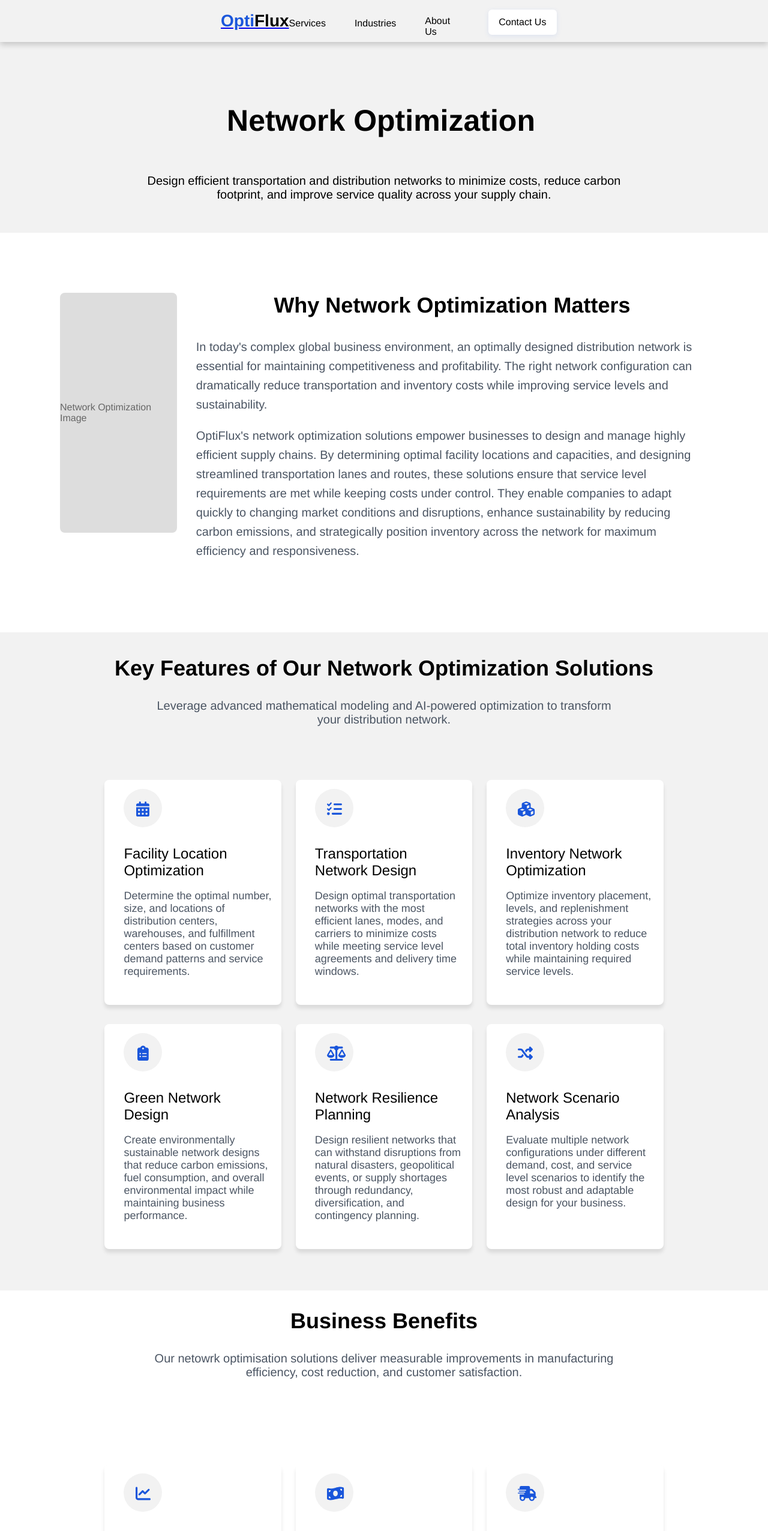
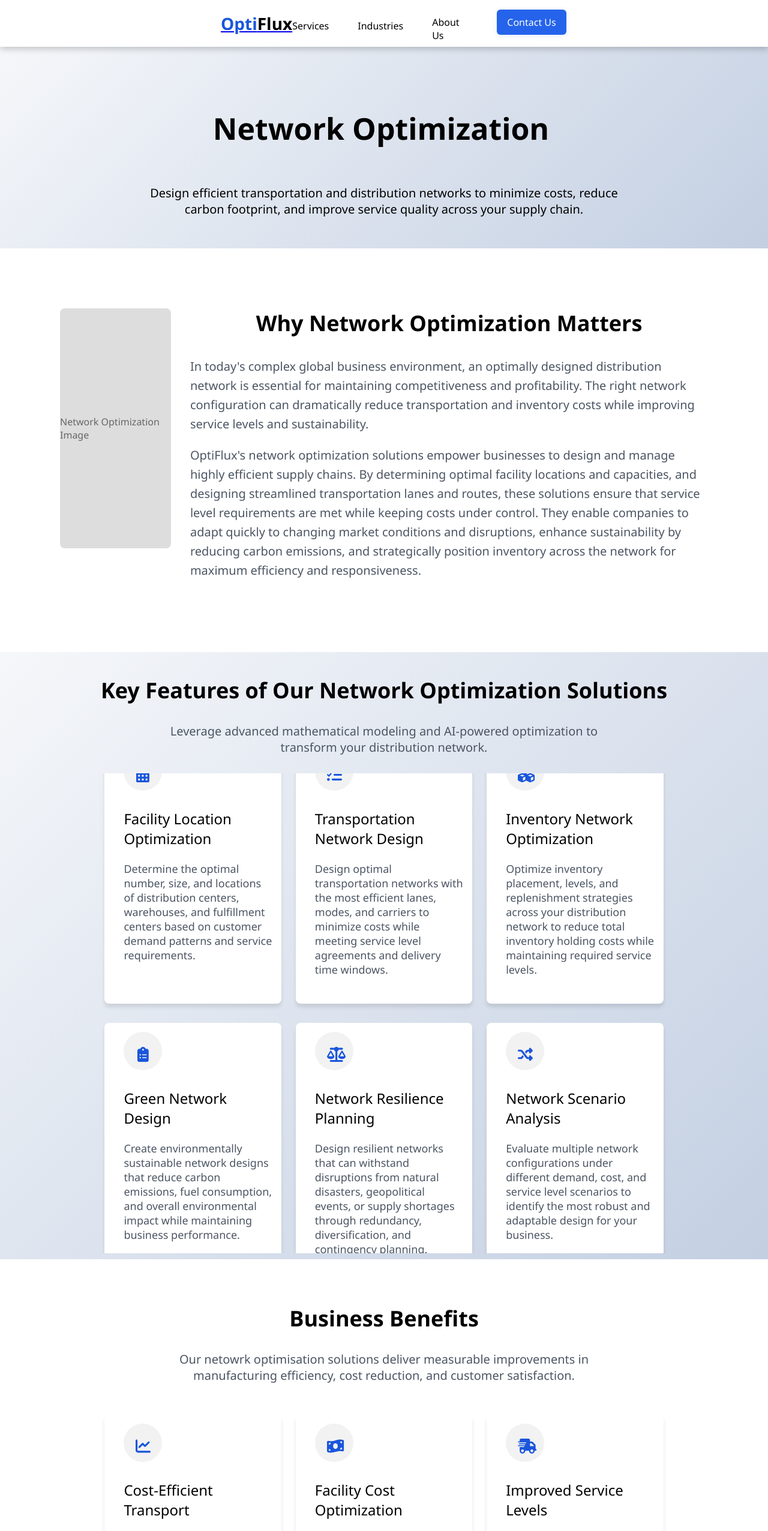
Before and after one commit to dakshitapokharna/OptiFlux-main, a React (Create React App) app: page /OptiFlux/Network-Optimization in a window 1280 px wide. Shown: the top 2552 px of the page at 60% size. Built offline with nearby package versions, Linux system fonts and the light colour scheme.

Commit message:
adjusteed gap

```diff
--- a/src/pages/Netopti.js
+++ b/src/pages/Netopti.js
@@ -60,7 +60,7 @@ const Prodplan = ({ onContactClick }) => {
             to transform your distribution network.
           </p>
 
-          <div className="fe-container2">
+          <div className="fe-container4">
             <div className="fe-up">
               <div className="fe-box">
                 <div className="col">
@@ -166,6 +166,7 @@ const Prodplan = ({ onContactClick }) => {
         </div>
       </div>
       </div>
+      <br /><br />
       <div className="sectiontext" id="industries">
         <div className="industries">
           <h2 className="heading">Business Benefits</h2>
@@ -175,7 +176,7 @@ const Prodplan = ({ onContactClick }) => {
             satisfaction.
           </p>
 
-          <div className="fe-container2">
+          <div className="fe-container4">
             <div className="fe-up">
               <div className="fe-box">
                 <div className="col">
--- a/src/pages/Prodplan.js
+++ b/src/pages/Prodplan.js
@@ -62,7 +62,7 @@ const Prodplan = ({ onContactClick }) => {
               Leverage advanced mathematical modeling and AI-powered
               optimization to transform your production operations.
             </p>
-            <div className="fe-container2">
+            <div className="fe-container4">
               <div className="fe-up">
                 <div className="fe-box">
                   <div className="col">
@@ -175,7 +175,7 @@ const Prodplan = ({ onContactClick }) => {
             manufacturing efficiency, cost reduction, and customer satisfaction.
           </p>
 
-          <div className="fe-container2">
+          <div className="fe-container4">
             <div className="fe-up">
               <div className="fe-box">
                 <div className="col">
--- a/src/pages/Resallo.js
+++ b/src/pages/Resallo.js
@@ -53,7 +53,7 @@ const Resallo = ({ onContactClick }) => {
               organization
             </p>
 
-            <div className="fe-container2">
+            <div className="fe-container4">
               <div className="fe-up">
                 <div className="fe-box">
                   <div className="col">
--- a/src/pages/SCO.js
+++ b/src/pages/SCO.js
@@ -49,7 +49,7 @@ const SCO = ({ onContactClick }) => {
             supply chain operations
           </p>
 
-          <div className="fe-container2">
+          <div className="fe-container4">
             <div className="fe-up">
               <div className="fe-box">
                 <div className="col">
@@ -194,7 +194,7 @@ const SCO = ({ onContactClick }) => {
                   product availability.
                 </p>
                 <br />
-                <br />
+
                 <p className="learnmore">
                   <a href="#" className="learnmorelink">
                     Read case study
--- a/src/pages/Worksched.js
+++ b/src/pages/Worksched.js
@@ -58,7 +58,7 @@ const Worksched = ({ onContactClick }) => {
             workforce management practices.
           </p>
 
-          <div className="fe-container2">
+          <div className="fe-container4">
             <div className="fe-up">
               <div className="fe-box">
                 <div className="col">
@@ -172,7 +172,7 @@ const Worksched = ({ onContactClick }) => {
             satisfaction.
           </p>
 
-          <div className="fe-container2">
+          <div className="fe-container4">
             <div className="fe-up">
               <div className="fe-box">
                 <div className="col">
--- a/src/styles/About.css
+++ b/src/styles/About.css
@@ -30,7 +30,7 @@
   padding: 2rem 1rem;
 }
 .mvv {
-  background-color: #f2f2f2;
+  background: linear-gradient(135deg, #f5f7fa 0%, #c3cfe2 100%);
 }
 
 .mv-grid {
@@ -108,7 +108,7 @@
 }
 .careers-section {
   padding: 60px 20px;
-  background: #f2f2f2;
+  background: linear-gradient(135deg, #f5f7fa 0%, #c3cfe2 100%);
   font-family: "Inter", sans-serif;
   color: #1a1a1a;
 }
@@ -121,13 +121,13 @@
 
 .careers-header h1 {
   font-size: 2.8rem;
-  color: #2c2c54;
+  color: #000000;
   margin-bottom: 12px;
 }
 
 .careers-header .subtitle {
   font-size: 1.2rem;
-  color: #4b4b7e;
+  color: #252525;
 }
 
 .careers-content {
--- a/src/styles/Home.css
+++ b/src/styles/Home.css
@@ -1,6 +1,6 @@
 .c-up {
   padding: 2rem 2rem 2rem 2rem;
-  background: #f2f2f2;
+  background: linear-gradient(135deg, #f5f7fa 0%, #c3cfe2 100%);
   height: auto;
   justify-content: space-between;
   overflow: hidden;
@@ -41,7 +41,7 @@
   width: 200px;
   border-radius: 5px;
   height: 40px;
-  border: 1px solid rgb(255, 255, 255);
+  border: 1px solid #1a56db;
   font-size: 1rem;
   transition: transform 0.2s ease, box-shadow 0.2s ease;
 }
@@ -142,7 +142,7 @@ h2 {
 
 .fe-heading3 {
   font-size: 1.5rem;
-  font-weight: 500;
+  font-weight: bold;
   color: #1a56db;
 }
 .learnmorelink {
@@ -220,11 +220,11 @@ h2 {
   gap: 2rem;
 }
 .industries-section {
-  background: #f2f2f2;
+  background: linear-gradient(135deg, #f5f7fa 0%, #c3cfe2 100%);
   padding: 10px;
 }
 .fe-container2 {
-  height: 900px;
+  height: 550px;
   width: 100%;
   display: flex;
   align-items: center;
@@ -234,7 +234,17 @@ h2 {
   overflow: hidden;
   gap: 2rem;
 }
-
+.fe-container4 {
+  height: 800px;
+  width: 100%;
+  display: flex;
+  align-items: center;
+  justify-content: center;
+  flex-direction: column;
+  /* padding-top: 4vh; */
+  overflow: hidden;
+  gap: 2rem;
+}
 .About {
   display: flex;
   padding: 100px;
@@ -257,7 +267,7 @@ h2 {
 }
 
 .lastsection {
-  background: #f2f2f2;
+  background: linear-gradient(135deg, #f5f7fa 0%, #c3cfe2 100%);
   padding: 100px 20px 100px 20px;
   display: flex;
   flex-direction: column;
--- a/src/styles/Navbar.css
+++ b/src/styles/Navbar.css
@@ -10,14 +10,13 @@
 }
 .nav-wrapper {
   position: relative;
-
- background-color: #F2F2F2;
+  background-color: white;
   box-shadow: 0 4px 10px rgba(0, 0, 0, 0.2);
   padding: 0.5rem 0rem;
   z-index: 1000;
 }
 .navbar {
-  background-color: #F2F2F2;
+  background-color: white;
   display: flex;
   justify-content: space-between;
   align-items: center;
@@ -74,8 +73,8 @@ a.nav-link{
   color: black;
 }
 .contact {
-  background-color: #ffffff;
-  color: #000000;
+  background-color: #2563eb;
+  color: #ffffff;
 
   width: 130px;
   margin-top: 0rem;
@@ -85,7 +84,7 @@ a.nav-link{
   border: 1px grey;
   font-size: 1rem;
   box-shadow: 0 2px 8px rgba(37, 99, 235, 0.1);
-  transition: background 0.18s, color 0.18s, box-shadow 0.18s, transform 0.18s;
+  transition: background 0.18s, color 0.18s, box-shadow 0.15s, transform 0.18s;
 }
 
 .contact:hover,
--- a/src/styles/SCO.css
+++ b/src/styles/SCO.css
@@ -1,6 +1,7 @@
 .sco-up {
   padding: 2rem 2rem 2rem 2rem;
-  background: #f2f2f2;
+  background: linear-gradient(135deg, #f5f7fa 0%, #c3cfe2 100%);
+
   height: auto;
   justify-content: space-between;
   overflow: hidden;
--- a/src/styles/index.css
+++ b/src/styles/index.css
@@ -1,6 +1,6 @@
 * {
   margin: 0;
-  font-family: "Helvetica Neue";
+  font-family: 'Segoe UI', Tahoma, Geneva, Verdana, sans-serif;
   /* background-color: #012a4a; */
   box-sizing: border-box;
 }
```
Also changed, not shown: src/components/layout/Navbar.js (+3 -5 lines), src/pages/Home.js (+32 -10 lines).
